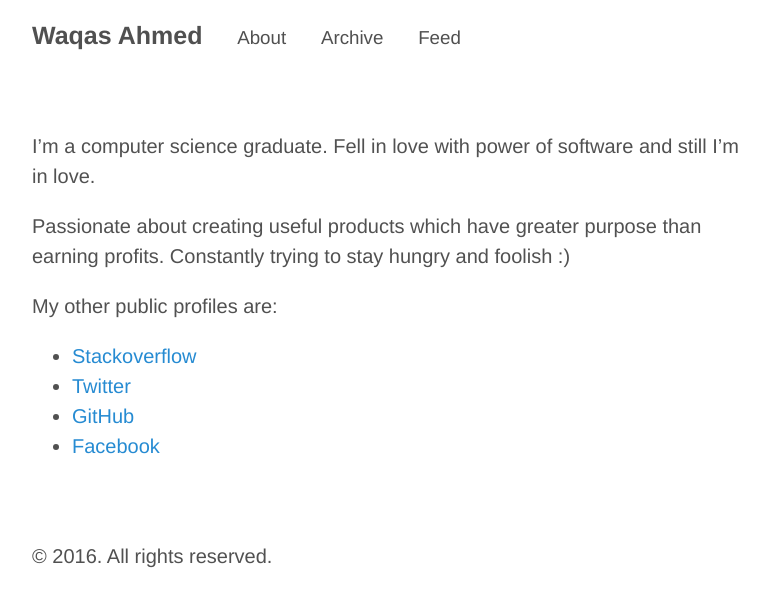
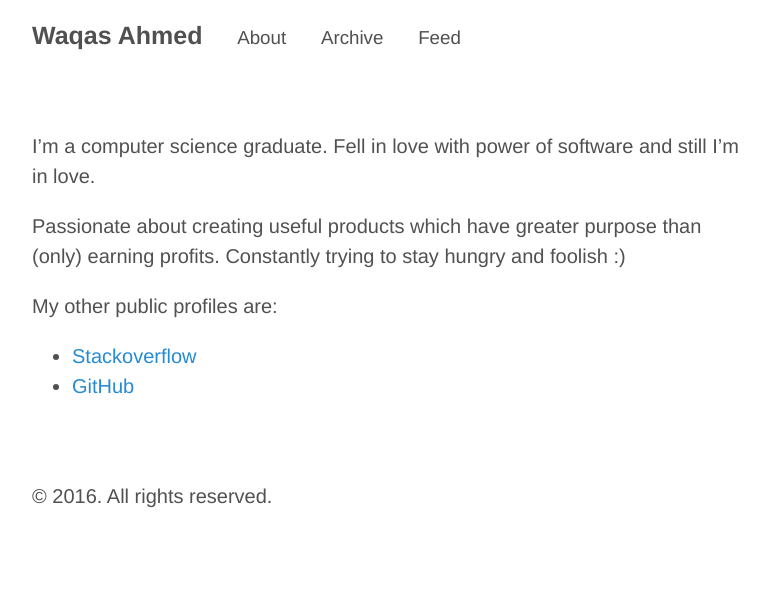
Before and after one commit to uberbinge/waah42.github.io, a Jekyll site: the page built from about.md, in a window 1280 px wide. Shown: the top 607 px of the page, without its empty margins (248-1017 px from the left). Built offline with Jekyll 4.4.1, drawn with Linux system fonts in a browser that asks for light colours; Markdown is read by kramdown in place of the engine named in the settings.

Commit message:
update about me

```diff
--- a/about.md
+++ b/about.md
@@ -4,12 +4,10 @@ layout: page
 
 I'm a computer science graduate. Fell in love with power of software and still I'm in love.
 
-Passionate about creating useful products which have greater purpose than earning profits.
+Passionate about creating useful products which have greater purpose than (only) earning profits.
 Constantly trying to stay hungry and foolish :)
 
 My other public profiles are:
 
 * [Stackoverflow](http://stackoverflow.com/users/870218/waqas716)
-* [Twitter](http://twitter.com/waqas716)
 * [GitHub](http://github.com/waqas716)
-* [Facebook](http://facebook.com/waqas716)
```
